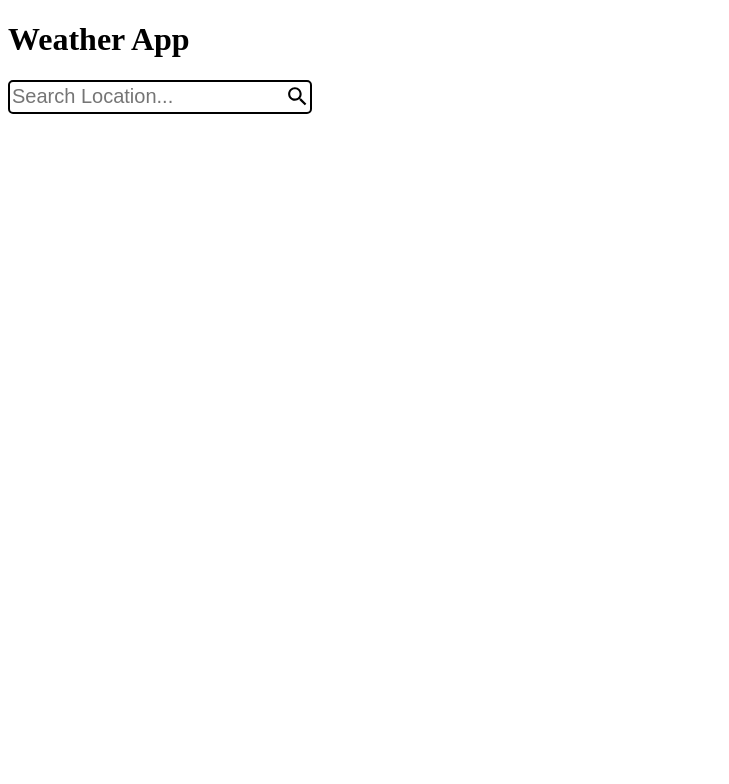
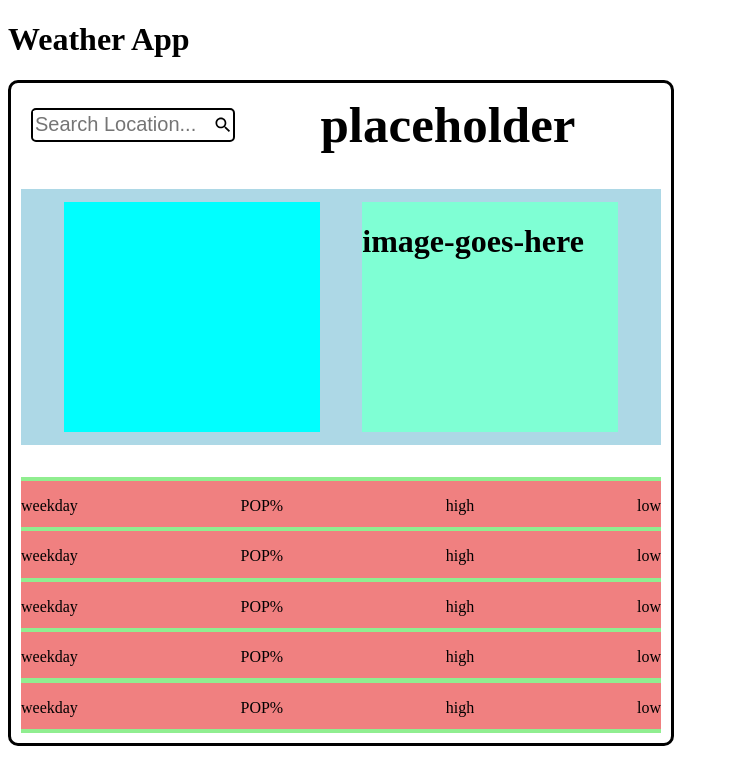
Before and after one commit to mmaguire333/weather-app, a website: page index.html in a window 1280 px wide. Shown: the whole page, without its empty margins (0-729 px from the left). Drawn offline with Linux system fonts and the light colour scheme.

Commit message:
Structure page layout and display current weather data in corresponding section

```diff
--- a/index.html
+++ b/index.html
@@ -13,9 +13,10 @@
         <h1>Weather App</h1>
     </div>
     <div class="content">
+        <div class="content-header">
             <div class="searchbar-container">
-            <form class="search-form">
-                <input type="search" name="search" id="search" placeholder="Search Location...">
+                <form class="search-form" autocomplete="off">
+                    <input type="text" name="search" id="search" placeholder="Search Location...">
                     <button type="submit" id="search-button"></button>
                 </form>
                 <div class="error">
@@ -23,12 +24,53 @@
                     <p>Valid formats: (city), (city,country), or (city,state,country) for US.</p>
                 </div>
             </div>
-        <div class="lat-lon">
-            <h1 class="lat"></h1>
-            <h1 class="lon"></h1>
+            <div class="city-name">
+                <h2 class="city-name-header">placeholder</h2>
             </div>
-        <div class="weather-today"></div>
-        <div class="five-day-forecast"></div>
+        </div>
+        <div class="current-weather">
+            <div class="current-weather-data">
+                <h3 class="temperature"></h3>
+                <p class="feels-like"></p>
+                <p class="wind"></p>
+            </div>
+            <div class="icon-and-description">
+                <h1>image-goes-here</h1>
+                <p class="description"></p>
+            </div>
+        </div>
+        <div class="five-day-forecast">
+            <div class="day-one">
+                <p class="weekday">weekday</p>
+                <p class="precipitation-probability">POP%</p>
+                <p class="high-temp">high</p>
+                <p class="low-temp">low</p>
+            </div>
+            <div class="day-two">
+                <p class="weekday">weekday</p>
+                <p class="precipitation-probability">POP%</p>
+                <p class="high-temp">high</p>
+                <p class="low-temp">low</p>
+            </div>
+            <div class="day-three">
+                <p class="weekday">weekday</p>
+                <p class="precipitation-probability">POP%</p>
+                <p class="high-temp">high</p>
+                <p class="low-temp">low</p>
+            </div>
+            <div class="day-four">
+                <p class="weekday">weekday</p>
+                <p class="precipitation-probability">POP%</p>
+                <p class="high-temp">high</p>
+                <p class="low-temp">low</p>
+            </div>
+            <div class="day-five">
+                <p class="weekday">weekday</p>
+                <p class="precipitation-probability">POP%</p>
+                <p class="high-temp">high</p>
+                <p class="low-temp">low</p>
+            </div>
+        </div>
     </div>
 </body>
 </html>
--- a/index.js
+++ b/index.js
@@ -13,7 +13,10 @@ async function getCurrentWeatherData(city) {
       temp: currentData.main.temp,
       feelsLike: currentData.main.feels_like,
       description: currentData.weather[0].description,
+      iconCode: currentData.weather[0].icon,
       windSpeed: currentData.wind.speed,
+      windDirection: currentData.wind.deg,
+      city: currentData.name,
     }));
   return currentWeather;
 }
@@ -48,8 +51,39 @@ searchForm.addEventListener('submit', async (e) => {
   const searchValue = document.getElementById('search').value;
   const currentWeather = await getCurrentWeatherData(searchValue);
   const forecast = await getFiveDayForecastData(searchValue);
-  console.log(currentWeather);
-  console.log(forecast);
+
+  // set header to the name of the city
+  document.querySelector('.city-name-header').textContent = currentWeather.city;
+
+  // add info to current weather section
+  let canonicalDirection = '';
+  const directionDegrees = currentWeather.windDirection;
+  document.querySelector('.temperature').textContent = `${Math.round(currentWeather.temp)} °F`;
+  document.querySelector('.feels-like').textContent = `Feels Like: ${Math.round(currentWeather.feelsLike)} °F`;
+
+  if (directionDegrees > 337.5 || directionDegrees <= 22.5) {
+    canonicalDirection = 'N';
+  } else if (directionDegrees > 22.5 && directionDegrees <= 67.5) {
+    canonicalDirection = 'NE';
+  } else if (directionDegrees > 67.5 && directionDegrees <= 112.5) {
+    canonicalDirection = 'E';
+  } else if (directionDegrees > 112.5 && directionDegrees <= 157.5) {
+    canonicalDirection = 'SE';
+  } else if (directionDegrees > 157.5 && directionDegrees <= 202.5) {
+    canonicalDirection = 'S';
+  } else if (directionDegrees > 202.5 && directionDegrees <= 247.5) {
+    canonicalDirection = 'SW';
+  } else if (directionDegrees > 247.5 && directionDegrees <= 292.5) {
+    canonicalDirection = 'W';
+  } else if (directionDegrees > 292.5 && directionDegrees <= 337.5) {
+    canonicalDirection = 'NW';
+  } else {
+    canonicalDirection = '';
+  }
+
+  document.querySelector('.wind').textContent = `Wind: ${currentWeather.windSpeed} mph ${canonicalDirection}`;
+
+  document.querySelector('.description').textContent = currentWeather.description;
 });
 
 // Remove error messsage when search input is changed
--- a/style.css
+++ b/style.css
@@ -1,26 +1,48 @@
-body {
-    display: block;
+.content {
+    width: 50vw;
+    height: 80vh;
+    padding: 10px;
+    border: 3px solid black;
+    border-radius: 10px;
+    display: flex;
+    flex-direction: column;
+    justify-content: space-between;
+}
+
+.content-header {
+    height: 10%;
+    padding-left: 10px;
+    display: flex;
+    justify-content: space-between;
+    align-items: center;
+}
+
+.city-name {
+    text-align: center;
+    font-size: 34px;
+    flex-grow: 1;
 }
 
 .searchbar-container {
-    width: 400px;
+    width: 200px;
     display: flex;
     flex-direction: column;
+    border: 2px solid black;
+    border-radius: 5px;
 }
 
 .search-form {
     height: 30px;
-    width: 300px;
+    width: 100%;
     display: flex;
     align-items: center;
-    border: 2px solid black;
-    border-radius: 5px;
 }
 
 #search {
     height: 25px;
+    width: 90%;
     font-size: 20px;
-    flex-grow: 2;
+    flex-grow: 1;
     border: none;
 }
 
@@ -29,7 +51,7 @@ body {
 }
 
 #search-button {
-    width: 25px;
+    width: 10%;
     height: 25px;
     border: none;
     background: transparent url(./Icons/magnify.svg) no-repeat center;
@@ -45,3 +67,48 @@ body {
 .error > p {
     margin: 0;
 }
+
+.current-weather {
+    background-color: lightblue;
+    height: 40%;
+    display: flex;
+    justify-content: space-evenly;
+    align-items: center;
+}
+
+.current-weather-data {
+    background-color: aqua;
+    height: 90%;
+    width: 40%;
+    display: flex;
+    flex-direction: column;
+    align-items: center;
+    justify-content: space-between;
+}
+
+
+.temperature {
+    font-size: 70px;
+    margin: 0;
+}
+
+.icon-and-description {
+    background-color: aquamarine;
+    height: 90%;
+    width: 40%;;
+}
+
+.five-day-forecast {
+    background-color: lightgreen;
+    height: 40%;
+    display: flex;
+    flex-direction: column;
+    justify-content: space-evenly;
+}
+
+.day-one, .day-two, .day-three, .day-four, .day-five {
+    height: 18%;
+    background-color: lightcoral;
+    display: flex;
+    justify-content: space-between;
+}
```
Lines whose indentation alone changed are shown as unchanged.
